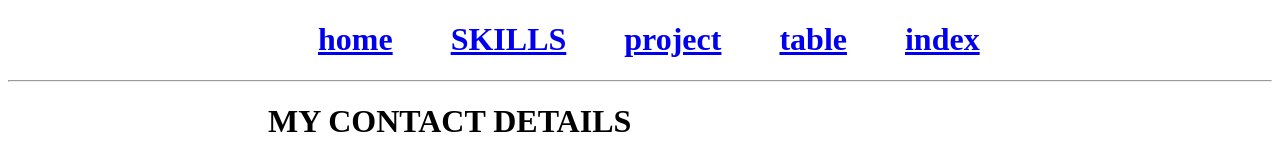
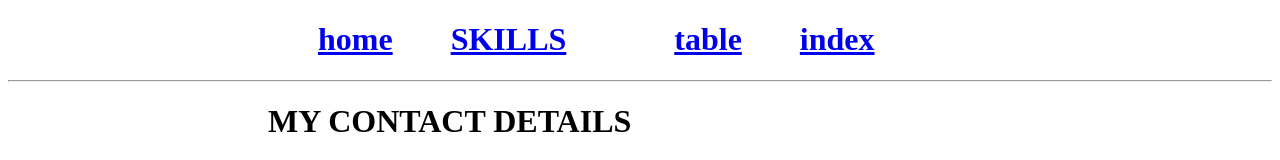
Before and after one commit to Kashif1122666/portfolio-website, a plain HTML site: page CONTACT/CONTACT.HTML in a window 1280 px wide. Shown: the top 160 px of the page. Drawn offline with Linux system fonts and the light colour scheme.

Commit message:
file add

```diff
--- a/CONTACT/CONTACT.HTML
+++ b/CONTACT/CONTACT.HTML
@@ -8,7 +8,7 @@
 <body>
  <h1>   <a href="../HOMEPAGE/home.html">home</a>
     <a href="../SKILLS/SKILLS.HTML">SKILLS</a>
-    <a href="../PROJECT/PROJECT.HTML">project</a>
+    <a href="../PROJECT/PROJECT.HTML"> </a>
     <a href="../table/table.html">table</a>
     <a href="../index.html">index</a>
 
```
